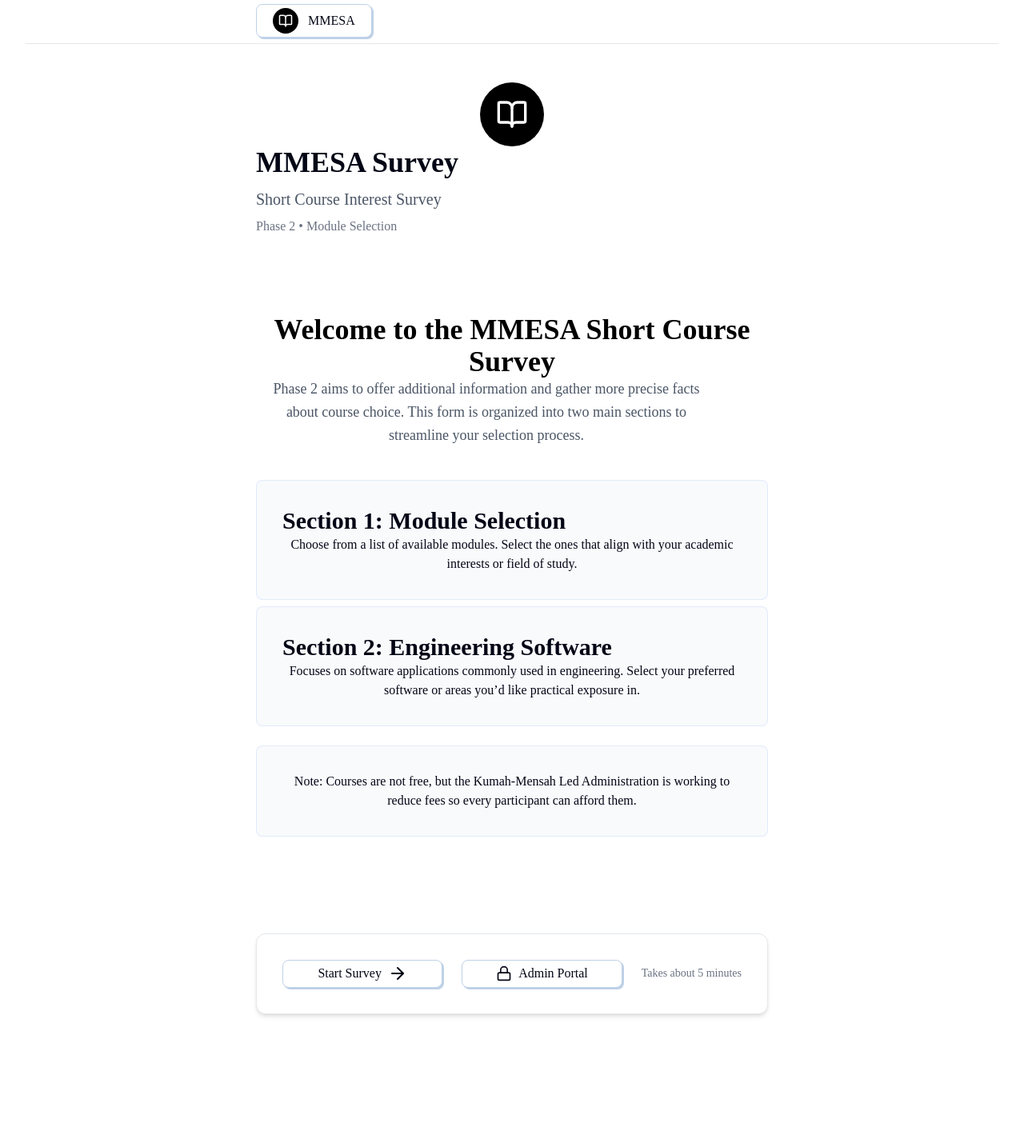
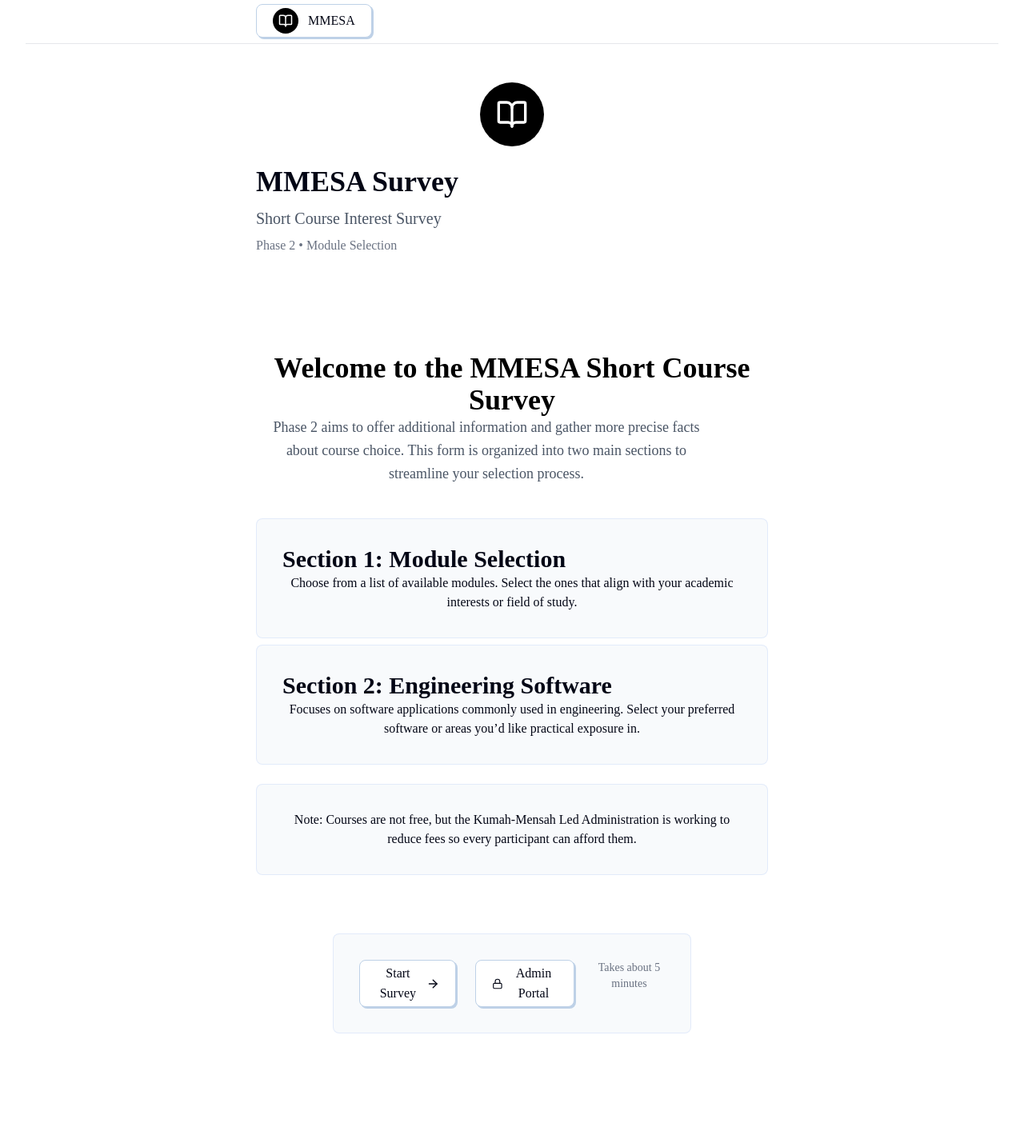
Before and after one commit to RendoslandDev/mmesa, a React (Vite) app in the folder survey/: page / in a window 1280 px wide. Shown: the part 221-1655 px from the top of the page at 80% size. Built offline with nearby package versions, Linux system fonts and the light colour scheme; a web font is replaced by a local one.

Commit message:
option module styling

```diff
--- a/survey/src/pages/HomePage.jsx
+++ b/survey/src/pages/HomePage.jsx
@@ -3,8 +3,8 @@ const HomePage = ({ onNavigate }) => {
         <>
 
             <div className="px-4 py-12">
-                <div className="text-center mb-6">
-                    <div className="w-20 h-20 bg-black rounded-full flex items-center justify-center mx-auto ">
+                <div className="text-center mb-12">
+                    <div className="w-20 h-20 bg-black rounded-full flex items-center justify-center mx-auto mb-6">
                         <BookOpen className="text-white" size={40} />
                     </div>
                     <h1 className="text-4xl font-bold mb-3">MMESA Survey</h1>
@@ -12,11 +12,10 @@ const HomePage = ({ onNavigate }) => {
                     <p className="text-gray-500">Phase 2 • Module Selection</p>
                 </div>
                 <HeroSection />
-                <div className="max-w-full sm:max-w-md md:max-w-2xl lg:max-w-3xl mx-auto flex flex-col sm:flex-row gap-4 sm:gap-6 p-4 sm:p-6 md:p-8 bg-white shadow-md rounded-xl border border-gray-200 mt-12">
-
+                <div className="max-w-md mx-auto space-y-4 card flex flex-row gap-6 p-8">
                     <button
                         onClick={() => onNavigate('student-info')}
-                        className="flex-1 flex items-center justify-center gap-2 bg-black text-white px-6 py-4 sm:px-8 sm:py-5 rounded-full font-bold text-base sm:text-lg hover:bg-gray-800 transition"
+                        className="w-full flex items-center justify-center gap-2 bg-black text-white px-8 py-5 rounded-full font-bold text-lg hover:bg-gray-800 transition"
                     >
                         Start Survey
                         <ArrowRight size={24} />
@@ -24,17 +23,16 @@ const HomePage = ({ onNavigate }) => {
 
                     <button
                         onClick={() => onNavigate('admin-login')}
-                        className="flex-1 flex items-center justify-center gap-2 border-2 border-black text-black px-6 py-4 sm:px-8 sm:py-5 rounded-full font-bold text-base sm:text-lg hover:bg-gray-50 transition"
+                        className="w-full flex items-center justify-center gap-2 border-2 border-black text-black px-8 py-5 rounded-full font-bold text-lg hover:bg-gray-50 transition"
                     >
                         <Lock size={20} />
                         Admin Portal
                     </button>
 
-                    <div className="w-full sm:w-auto text-center self-center mt-2 sm:mt-0">
+                    <div className="text-center">
                         <p className="text-sm text-gray-500">Takes about 5 minutes</p>
                     </div>
                 </div>
-
             </div>
         </>
     );
```
